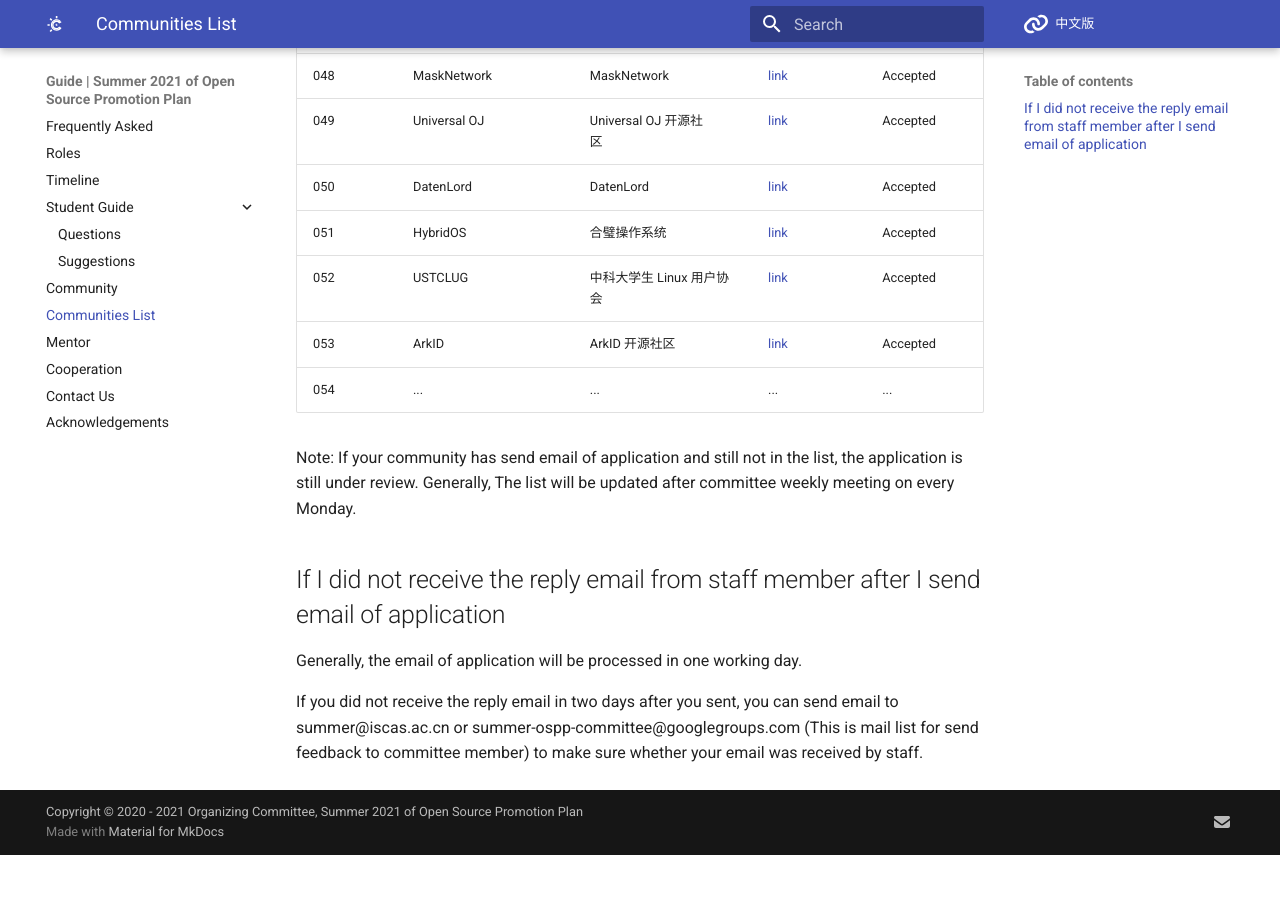
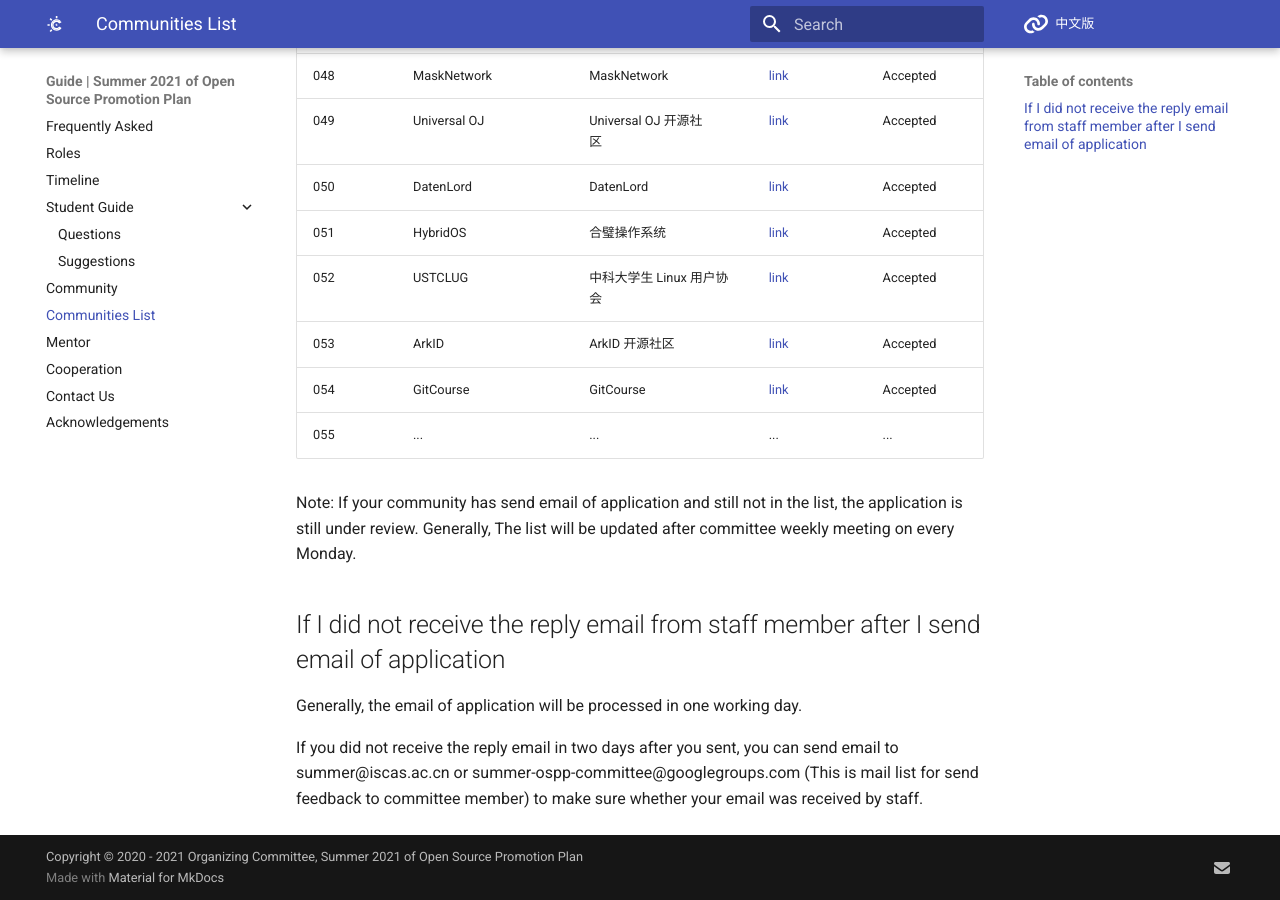
Before and after one commit to summer-ospp/help-en, an MkDocs documentation site: the page built from docs/communities-list.md, in a window 1280 px wide and 900 px high, scrolled down 2638 px. Built offline with MkDocs 1.6.1 and Material for MkDocs 9.7.7, drawn with Linux system fonts in a browser that asks for light colours; comment, search, counter and statistics services are not loaded; before the commit the page ends 3493 px from its top, so only the background shows below that.

Commit message:
Update communities-list.md

```diff
--- a/docs/communities-list.md
+++ b/docs/communities-list.md
@@ -59,7 +59,8 @@ Before the deadline (May 20th, 2021) of application for community, this list wil
 | 051  | HybridOS      | 合璧操作系统                   | [link]( https://hybridos.fmsoft.cn/)                                  | Accepted    |
 | 052  | USTCLUG              | 中科大学生 Linux 用户协会            | [link]( https://lug.ustc.edu.cn/)                         | Accepted    |
 | 053  | ArkID               | ArkID 开源社区                | [link]( https://www.longguikeji.com/product/arkid   )            | Accepted    |
-| 054  | ...              | ...                | ...                          | ...                                                |
+| 054  | GitCourse               | GitCourse                | [link]( http://gitcourse-io.kfcoding.com/   )                     | Accepted    |
+| 055  | ...               | ...                | ...         | ...    |
 
 
 
```
